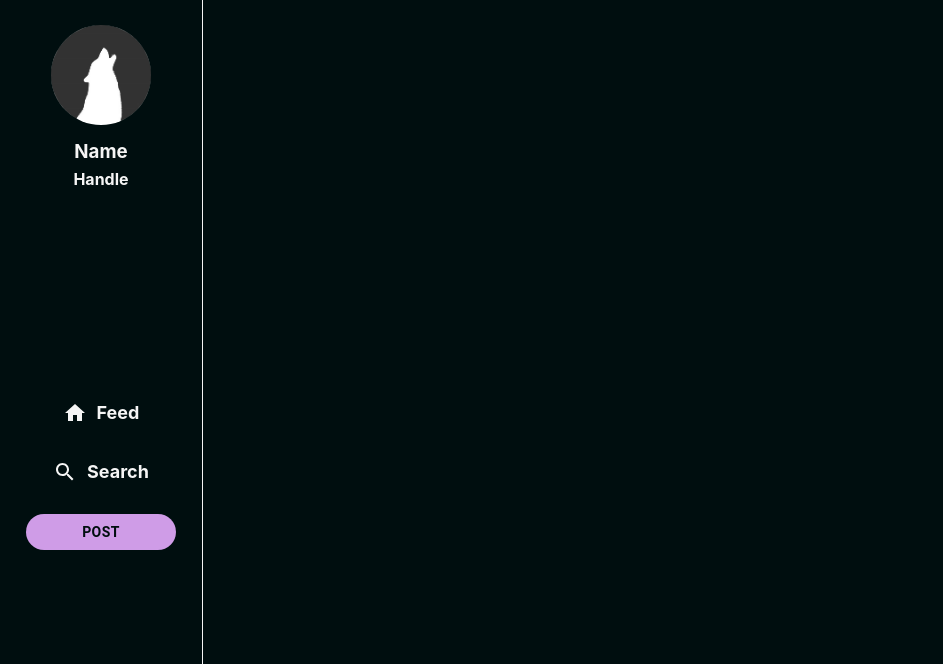
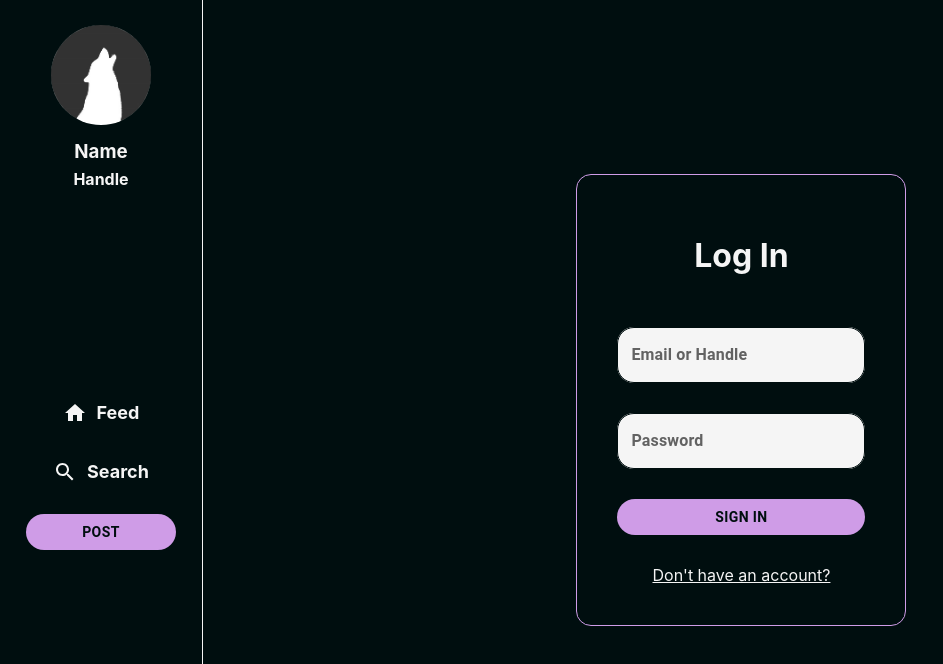
Before and after one commit to codingYank/WolfPack, a React (Create React App) app in the folder frontend/: page /login in a window 1280 px wide. Shown: the top 664 px of the page, without its empty margins (0-943 px from the left). Built offline with nearby package versions, Linux system fonts and the light colour scheme.

Commit message:
frontend routing

```diff
--- a/frontend/src/App.js
+++ b/frontend/src/App.js
@@ -23,7 +23,19 @@ const App = () => {
           color: theme.palette.secondary.main,
         }}
       >
-        <Outlet />
+        <div style={{ display: "flex" }}>
+          <Navbar />
+          <div
+            style={{
+              display: "flex",
+              flexDirection: "column",
+              alignItems: "center",
+              width: "100%",
+            }}
+          >
+            <Outlet />
+          </div>
+        </div>
       </main>
       {/* <h1>Welcome to the WolfPack</h1>
       <div
--- a/frontend/src/index.js
+++ b/frontend/src/index.js
@@ -11,15 +11,23 @@ import store from "./store"
 import "./assets/styles/index.css"
 import App from "./App"
 import reportWebVitals from "./reportWebVitals"
-import AuthScreen from "./screens/AuthScreen"
-import ContentScreen from "./screens/ContentScreen"
+import RegisterScreen from "./screens/RegisterScreen"
 import "./assets/colors.css"
+import FeedScreen from "./screens/FeedScreen"
+import SearchScreen from "./screens/SearchScreen"
+import UserScreen from "./screens/UserScreen"
+import PostScreen from "./screens/PostScreen"
+import LoginScreen from "./screens/LoginScreen"
 
 const router = createBrowserRouter(
   createRoutesFromElements(
-    <Route path="*" element={<App />}>
-      <Route index={true} path="*" element={<ContentScreen />} />
-      <Route path="*/reg/*" element={<AuthScreen />} />
+    <Route path="/" element={<App />}>
+      <Route index={true} path="/" element={<FeedScreen />} />
+      <Route path="/search" element={<SearchScreen />} />
+      <Route path="/user/:id" element={<UserScreen />} />
+      <Route path="/post/:id" element={<PostScreen />} />
+      <Route path="/register" element={<RegisterScreen />} />
+      <Route path="/login" element={<LoginScreen />} />
     </Route>
   )
 )
--- a/frontend/src/screens/AuthScreen.jsx
+++ /dev/null
@@ -1,17 +0,0 @@
-import React from 'react'
-import { Route, Routes } from 'react-router-dom'
-import LoginScreen from './LoginScreen'
-import RegisterScreen from './RegisterScreen'
-
-const AuthScreen = () => {
-  return (
-    <>
-      <Routes>
-        <Route path='/login' element={<LoginScreen />} />
-        <Route path='/register' element={<RegisterScreen />} />
-      </Routes>
-    </>
-  )
-}
-
-export default AuthScreen
--- a/frontend/src/screens/ContentScreen.jsx
+++ /dev/null
@@ -1,25 +0,0 @@
-import React from 'react'
-import { Route, Routes } from 'react-router-dom'
-import FeedScreen from './FeedScreen'
-import Navbar from '../assets/components/Navbar'
-import SearchScreen from './SearchScreen'
-import UserScreen from './UserScreen'
-import PostScreen from './PostScreen'
-
-const ContentScreen = () => {
-  return (
-    <div style={{display: 'flex'}}>
-      <Navbar />
-      <div style={{ display: 'flex', flexDirection: 'column', alignItems: 'center', width: '100%'}}>
-        <Routes>
-          <Route path='/' element={<FeedScreen />} />
-          <Route path='/search' element={<SearchScreen />} />
-          <Route path='/user/:id' element={<UserScreen />} />
-          <Route path='/post/:id' element={<PostScreen />} />
-        </Routes>
-      </div>
-    </div>
-  )
-}
-
-export default ContentScreen
```
